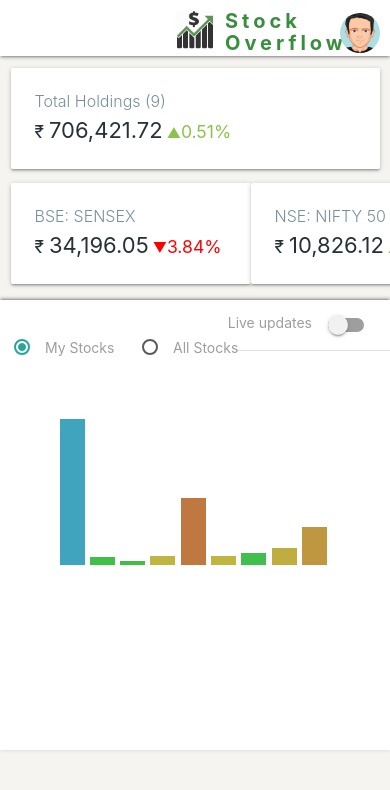
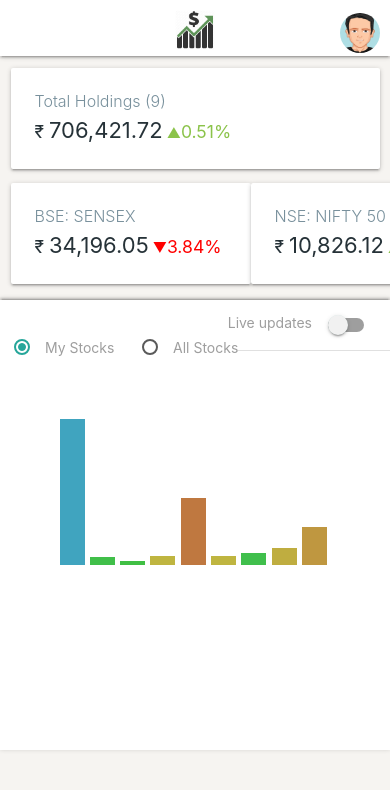
Before and after one commit to viral-sh/stock-overflow, a React (Create React App) app: page / in a window 390 px wide. Shown: the top 790 px of the page. Built offline with nearby package versions, Linux system fonts and the light colour scheme.

Commit message:
css fixes

```diff
--- a/src/App.css
+++ b/src/App.css
@@ -87,7 +87,12 @@
     flex-grow: 0;
   }
 }
-
+@media only screen and (max-width: 600px) {
+  .summary-container .markets .card {
+    width: 100%;
+    display: block;
+  }
+}
 .summary-container .holdings .card {
   width: 100%;
   margin-bottom: 0.5rem;
--- a/src/components/Header.js
+++ b/src/components/Header.js
@@ -12,7 +12,7 @@
         <nav>
           <div className='brand-logo'>
             <img src='/logo-sm.png' className='App-logo' alt='logo' />
-            <span className='App-title green-text text-darken-2'>
+            <span className='App-title green-text text-darken-2  hide-on-small-only'>
               Stock Overflow
             </span>
           </div>
```
